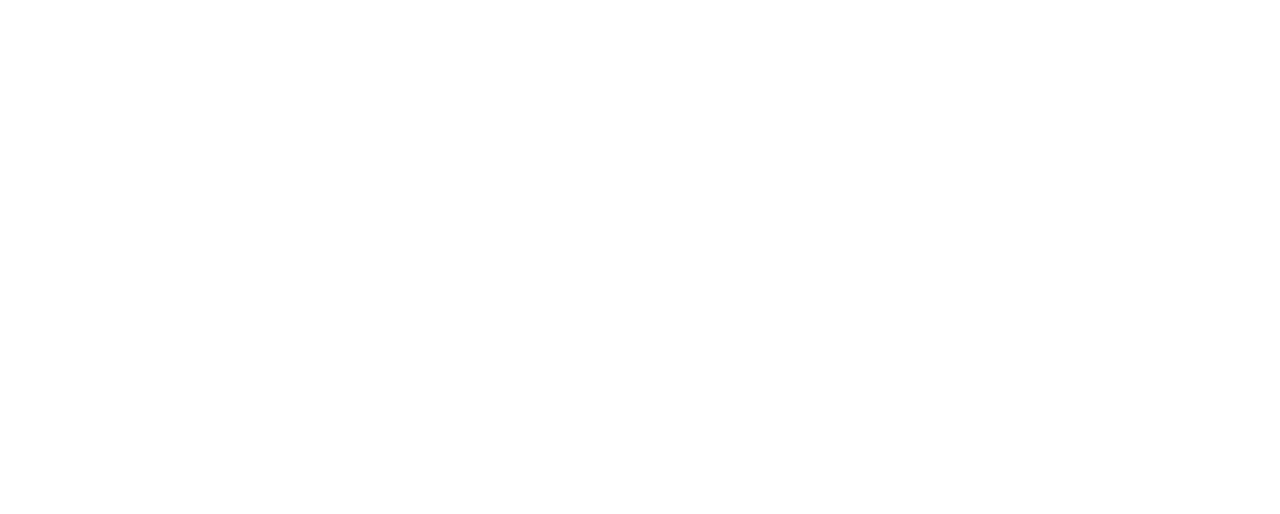
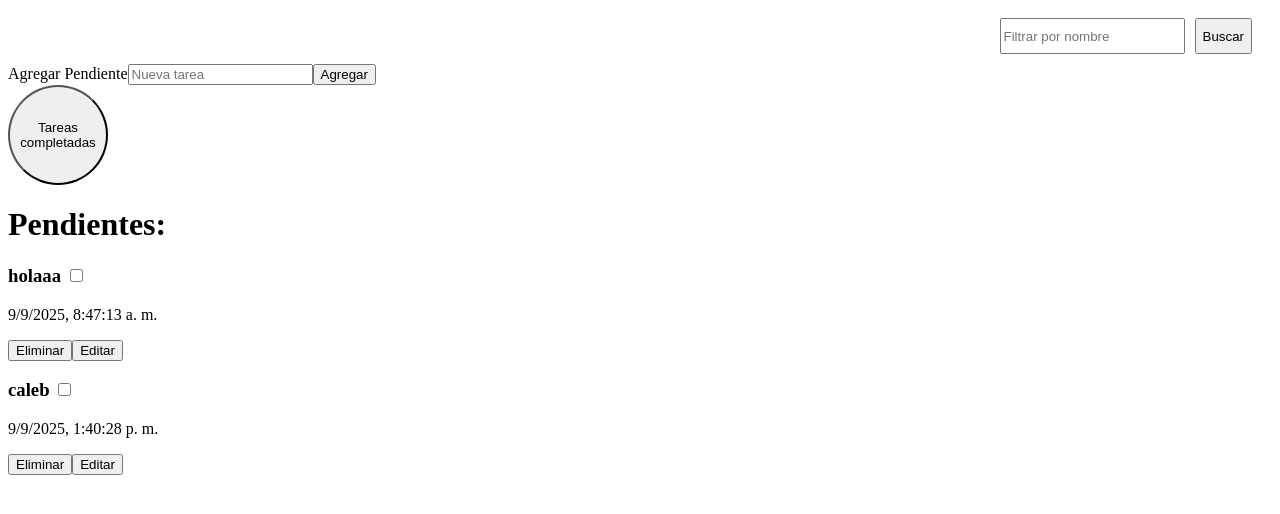
Before and after one commit to fwd-elhuerto/ToDoReact, a React (Vite) app: page /Gestor in a window 1280 px wide. Shown: the top 514 px of the page. Built offline with nearby package versions, Linux system fonts and the light colour scheme; data requests are answered from the project's data file.

Commit message:
navbar y contenedor

```diff
--- a/db.json
+++ b/db.json
@@ -0,0 +1,16 @@
+{
+  "tareas": [
+    {
+      "id": "80db",
+      "nombre": "holaaa",
+      "estado": false,
+      "fecha": "9/9/2025, 8:47:13 a. m."
+    },
+    {
+      "id": "6c8e",
+      "nombre": "caleb",
+      "estado": false,
+      "fecha": "9/9/2025, 1:40:28 p. m."
+    }
+  ]
+}
--- a/package.json
+++ b/package.json
@@ -11,7 +11,9 @@
   },
   "dependencies": {
     "react": "^19.1.1",
-    "react-dom": "^19.1.1"
+    "react-dom": "^19.1.1",
+    "react-router-dom": "^7.8.2",
+    "sweetalert2": "^11.23.0"
   },
   "devDependencies": {
     "@eslint/js": "^9.33.0",
--- a/src/App.jsx
+++ b/src/App.jsx
@@ -1,3 +1,5 @@
+import { useState } from 'react'
+import Routing from './routes/Routing'
 
 
 function App() {
@@ -6,6 +8,8 @@
   return (
     <>
       <div>
+
+        <Routing />
       </div>
 
     </>
--- /dev/null
+++ b/src/components/Contenedor/Contenedor.jsx
@@ -0,0 +1,81 @@
+import React from 'react'
+import { useState, useEffect } from 'react'
+import { Link, useNavigate} from 'react-router-dom'
+import Services from '../../services/Services';
+import Swal from 'sweetalert2';
+
+
+
+function Contenedor() {
+    const [TareasM, setTareasM] = useState([])
+
+    useEffect(() => {
+
+      const fecthTareas = async () =>{
+
+        try {
+          const tareasObtenidas = await Services.getTask()
+          setTareasM(tareasObtenidas)
+
+        } catch (error) {
+          console.error("Error al traer las tareas del servicio", error)
+        }}
+
+      fecthTareas()
+
+
+
+      },[])
+
+    const CompletarTarea = async (id) =>{
+       const tareaActualizada = { ...TareasM, estado: true }
+        await Services.putTask(tareaActualizada, TareasM.id)
+        setTareasM(TareasM.filter((t) => t.id !== id))
+    }
+
+    const eliminarTarea = async (id) => {
+        const result = await Swal.fire({
+        title: "¿Seguro?",
+        text: "Esta acción no se puede deshacer",
+        icon: "warning",
+        showCancelButton: true,
+        confirmButtonText: "Sí, eliminar",
+        cancelButtonText: "Cancelar"
+        });
+
+        if (result.isConfirmed) {
+            await Services.deleteTask(id)
+            setTareasM(TareasM.filter((t) => t.id !== id))
+        }
+      }
+
+
+      const editarTarea = async (TareasM) => {
+
+        const nuevoContent = prompt("Digita el nuevo valor", TareasM.nombre)
+        await Services.putTask({nombre: nuevoContent} , TareasM.id);
+      }
+
+
+//-----------------------------------------------------------------------------------------------------------------
+  return (
+    <div>
+
+        <h1>Pendientes:</h1>
+
+        <div className="lista-tareas">
+            {TareasM.map((tarea) => (
+            <div key={tarea.id} className="tarea-card">
+            <h3>{tarea.nombre} <input type="checkbox" onClick={() => CompletarTarea(tarea.id)}/></h3>
+            <p>{tarea.fecha}</p>
+            <button onClick={() => eliminarTarea(tarea.id)}>Eliminar</button>
+            <button onClick={() => editarTarea(tarea)}>Editar</button>
+            </div>
+            ))}
+        </div>
+
+    </div>
+  )
+}
+
+export default Contenedor
--- /dev/null
+++ b/src/components/NavBar/NavBar.css
@@ -0,0 +1,15 @@
+.busqueda{
+  display: grid;
+  grid-template-columns: 1fr auto auto;
+  justify-items: end;
+  gap: 10px;
+  padding: 10px;
+}
+
+.completadas{
+    gap: 10px;
+    padding: 10px;
+    border-radius: 50%;
+    width: 100px;
+    height: 100px;
+}
--- /dev/null
+++ b/src/components/NavBar/NavBar.jsx
@@ -0,0 +1,52 @@
+import React from 'react'
+import { useState, useEffect } from 'react'
+import { Link, useNavigate} from 'react-router-dom'
+import Services from '../../services/Services';
+import '../NavBar/NavBar.css'
+import Swal from 'sweetalert2';
+
+function NavBar() {
+const [Busqueda, setBusqueda]=useState("");
+const [NuevaT, setNuevaT]=useState("");
+
+
+const agregarTarea = async () => {
+     const fechaActual = new Date();
+
+    if (NuevaT.trim()) {
+        const task ={
+        nombre: NuevaT,
+        estado: false,
+        fecha: fechaActual.toLocaleString()
+        }
+        const tareaGuardada =await Services.postTask(task)
+        console.log(tareaGuardada);
+        setNuevaT("");
+        Swal.fire("¡Listo!", "Tarea agregada.", "success");
+    }
+
+
+}
+
+
+
+
+
+  return (
+    <div>
+
+    <div className='busqueda'>
+        <input type="text" value={Busqueda} placeholder='Filtrar por nombre' onChange={(e)=> setBusqueda(e.target.value)} />
+        <button /* onClick={buscar} */>Buscar</button><br /><br />
+    </div>
+        <label htmlFor="nueva">Agregar Pendiente</label>
+        <input type="text" placeholder='Nueva tarea' value={NuevaT} onChange={(e)=> setNuevaT(e.target.value)}/>
+        <button onClick={agregarTarea} >Agregar</button><br />
+        <button /* onClick={} */ className='completadas'>Tareas completadas</button>
+
+
+    </div>
+  )
+}
+
+export default NavBar
--- /dev/null
+++ b/src/pages/Gestor.jsx
@@ -0,0 +1,15 @@
+import React from 'react'
+import NavBar from '../components/NavBar/NavBar'
+import Contenedor from '../components/Contenedor/Contenedor'
+
+function Gestor() {
+  return (
+    <div>
+
+        <NavBar />
+        <Contenedor />
+    </div>
+  )
+}
+
+export default Gestor
--- /dev/null
+++ b/src/routes/Routing.jsx
@@ -0,0 +1,17 @@
+import React from 'react'
+import {BrowserRouter as Router,Routes,Route} from 'react-router-dom'
+import Gestor from '../pages/Gestor'
+
+const Routing =() => {
+  return (
+    <Router>
+      <Routes>
+        <Route path='/Gestor' element={<Gestor/>} />
+      </Routes>
+    </Router>
+
+
+  )
+}
+
+export default Routing
--- a/src/services/Services.jsx
+++ b/src/services/Services.jsx
@@ -1,53 +1,50 @@
-async function getMovie () {
+async function getTask () {
 
     try {
 
-        const response =await fetch("http://localhost:3001/movies",{
+        const response =await fetch("http://localhost:3001/tareas",{
         method:'GET',
         headers : {
             'Content-Type': 'application/json'
         }
         })
-        const movies = await response.json()
+        const tareas = await response.json()
 
-        return movies
+        return tareas
 
     } catch (error) {
-        console.error("Error al obtener las peliculas",error)
+        console.error("Error al obtener las tareas",error)
         throw error
     }
 }
-export{getMovie}
 
 
-
-async function postMovie (movie) {
+async function postTask (tarea) {
 
     try {
 
-        const response =await fetch("http://localhost:3001/movies",{
+        const response =await fetch("http://localhost:3001/tareas",{
         method:'POST',
         headers : {
             'Content-Type': 'application/json' },
-        body:JSON.stringify(movie)
+        body:JSON.stringify(tarea)
         })
-        const movies = await response.json()
+        const tareas = await response.json()
 
-        return movies
+        return tareas
 
     } catch (error) {
-        console.error("Error al guardar las peliculas",error)
+        console.error("Error al guardar las tareas",error)
         throw error
     }
 }
-export{postMovie}
 
 
-async function deleteMovie (id) {
+async function deleteTask (id) {
 
     try {
 
-        const response =await fetch("http://localhost:3001/movies/"+ id,{
+        const response =await fetch("http://localhost:3001/tareas/"+ id,{
         method:'DELETE',
         headers : {
             'Content-Type': 'application/json'
@@ -58,27 +55,27 @@
         return products
  */
     } catch (error) {
-        console.error("Error al eliminar las peliculas",error)
+        console.error("Error al eliminar las tareas",error)
         throw error
     }
 }
-export{deleteMovie}
-
-async function putMovie (movie,id) {
+async function putTask (tarea,id) {
 
     try {
 
-        const response =await fetch("http://localhost:3001/movies/"+ id,{
-        method:'PUT',
+        const response =await fetch("http://localhost:3001/tareas/"+ id,{
+        method:'PATCH',
         headers : {
             'Content-Type': 'application/json'
         },
-        body:JSON.stringify(movie)
-        })
+        body:JSON.stringify(tarea)
+        });
+        const tareaActualizada = await response.json();
+        return tareaActualizada;
 
     } catch (error) {
-        console.error("Error al actualizar las peliculas",error)
+        console.error("Error al actualizar las tareas",error)
         throw error
     }
 }
-export{putMovie}
+export default {getTask, postTask, deleteTask, putTask}
```
Also changed, not shown: src/components/Header/Header.jsx (added, +23 -0 lines), src/components/Contenedor/Contenedor.css (added), src/components/Header/Header.css (added), 2 other files (tests, documents, lock files or other folders).
